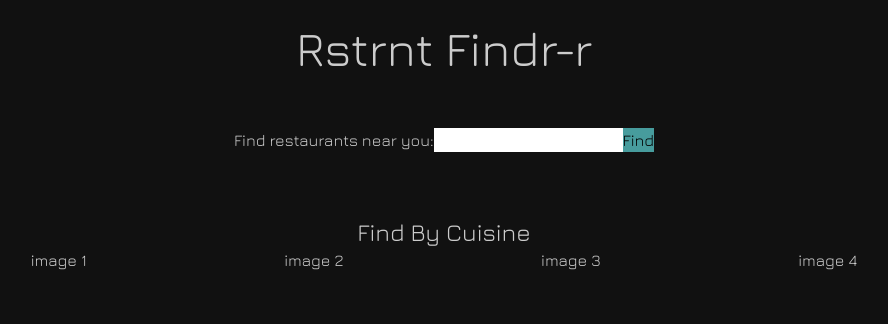
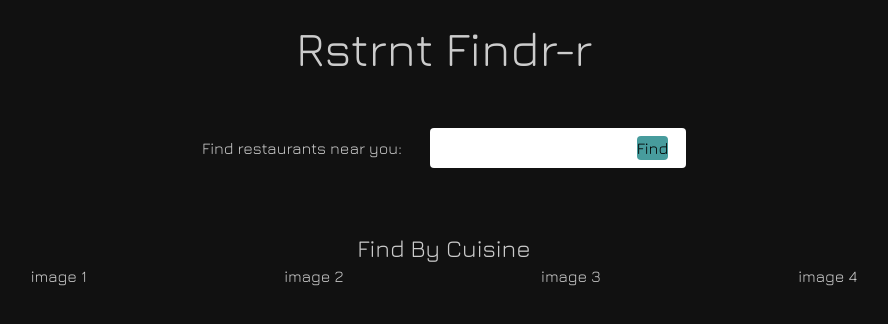
Before and after one commit to Dhara-95/Rstrnt_Findr-r, a React (Create React App) app: page / in a window 1280 px wide. Shown: the top 324 px of the page, without its empty margins (196-1084 px from the left). Built offline with nearby package versions, Linux system fonts and the light colour scheme.

Commit message:
Added styling to the input field and button

```diff
--- a/src/App.js
+++ b/src/App.js
@@ -4,14 +4,18 @@ import "./App.css";
 function App() {
   return (
     <div className="App container w-4/5">
-      <h1 className="text-5xl text-grey py-6" >Rstrnt Findr-r</h1>
-      <div className="py-8 flex justify-center">
+      <h1 className="text-5xl text-grey py-6">Rstrnt Findr-r</h1>
+
+      <div className="py-8 flex justify-around items-center w-1/2 mx-auto">
         <span className="text-grey">Find restaurants near you:</span>
-        <form>
+        <div className="rounded bg-white w-1/2 flex py-2 justify-center">
           <input name="address" type="text" />
-          <input className="submit-button" value="Find" type="submit" />
-        </form>
-      </div >
+          <button className="submit-button rounded" type="button" value="Find">
+            Find
+          </button>
+        </div>
+      </div>
+
       <div className="py-8">
         <h2 className="text-2xl text-grey">Find By Cuisine</h2>
         <div className="image-container text-grey flex justify-around">
--- a/tailwind.config.js
+++ b/tailwind.config.js
@@ -1,4 +1,4 @@
-const colors = require('tailwindcss/colors')
+const colors = require("tailwindcss/colors");
 
 module.exports = {
   purge: ["./src/**/*.{js,jsx,ts,tsx}", "./public/index.html"],
@@ -10,13 +10,14 @@ module.exports = {
 
   theme: {
     colors: {
-      transparent: 'transparent',
-      current: 'currentColor',
-      grey: '#ccc',
-      black: '#111',
+      transparent: "transparent",
+      current: "currentColor",
+      grey: "#ccc",
+      black: "#111",
+      white: "#FFF",
     },
     container: {
       center: true,
     },
-  }
+  },
 };
```
Also changed, not shown: 1 other file (tests, documents, lock files or other folders).
